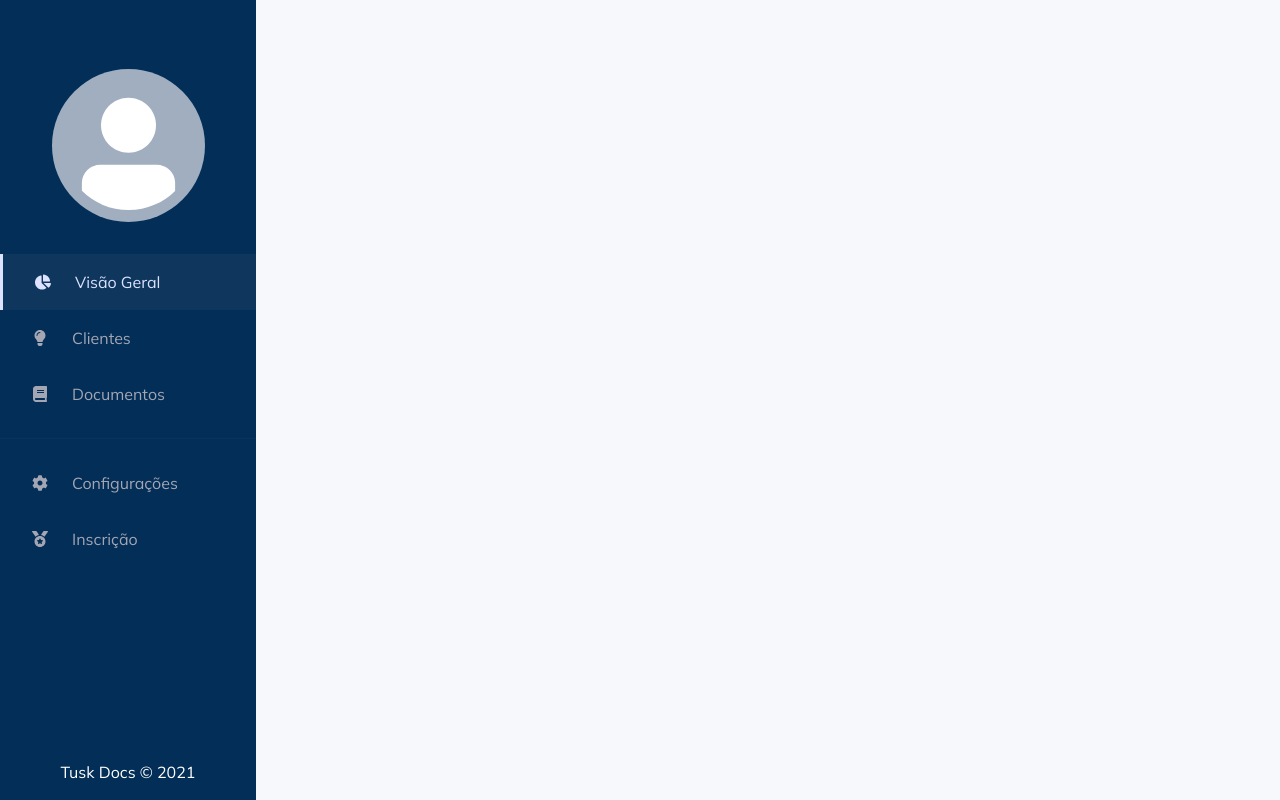
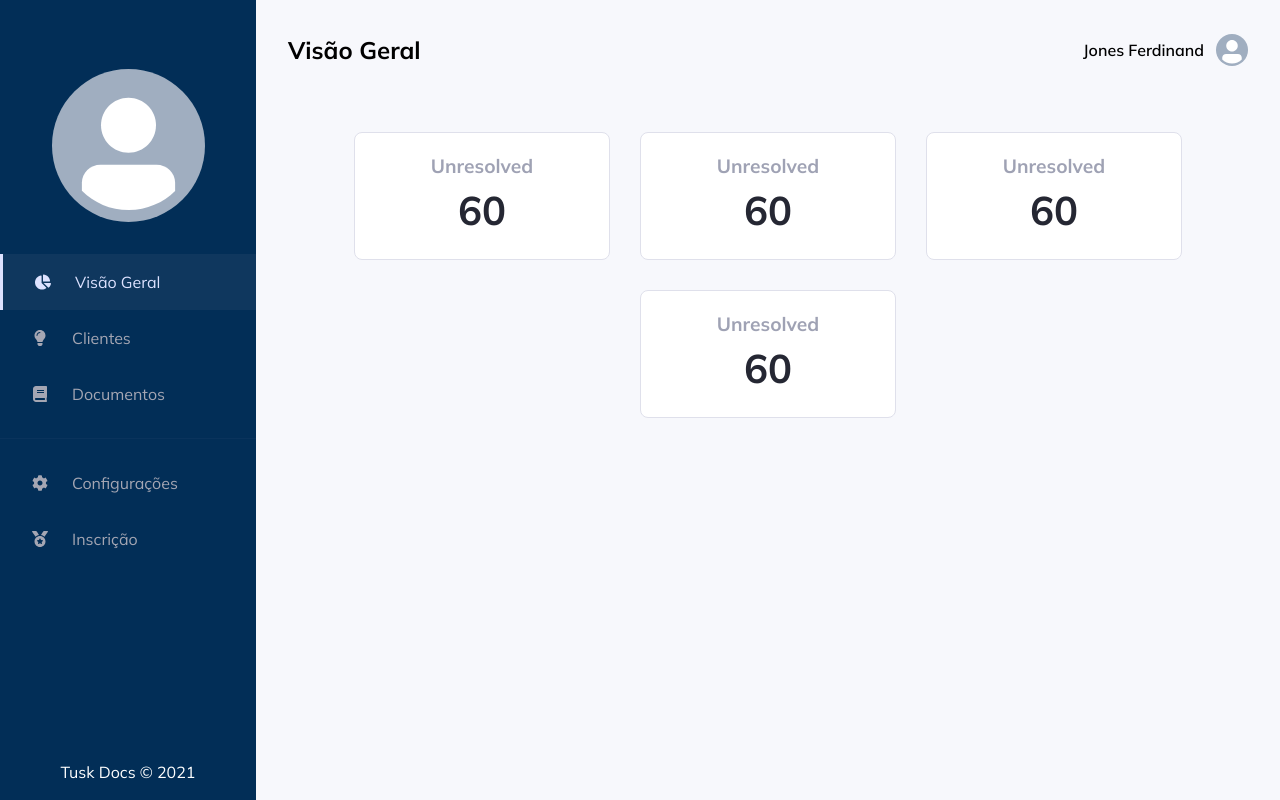
Before and after one commit to MateusRWarmling/tusk-docs-web, a React (Vite) app: page /dashboard in a window 1280 px wide. Built offline with nearby package versions, Linux system fonts and the light colour scheme.

Commit message:
Add: dashboard

```diff
--- /dev/null
+++ b/src/components/DocumentDataBox/index.tsx
@@ -0,0 +1,35 @@
+import { Flex, Text } from "@chakra-ui/react";
+
+interface DocumentDataBoxProps {
+  title: string;
+  number: string;
+}
+
+export function DocumentDataBox({ title, number }: DocumentDataBoxProps) {
+  return (
+    <Flex
+      backgroundColor="gray.75"
+      maxW="16rem"
+      h="8rem"
+      w="100%"
+      direction="column"
+      border="1px solid #DFE0EB"
+      borderRadius="0.5rem"
+      alignItems="center"
+      justifyContent="center"
+      _hover={{
+        borderColor: "blue.450",
+        p: {
+          color: "blue.450",
+        },
+      }}
+    >
+      <Text fontWeight="bold" fontSize="1.2rem" color="#9FA2B4" _hover={{}}>
+        {title}
+      </Text>
+      <Text fontWeight="bold" fontSize="2.5rem" color="#252733">
+        {number}
+      </Text>
+    </Flex>
+  );
+}
--- /dev/null
+++ b/src/components/PagesHeader/UserInfo.tsx
@@ -0,0 +1,16 @@
+import { Flex, Text, Avatar } from "@chakra-ui/react";
+
+interface UserInfoProps {
+  name: string;
+}
+
+export function UserInfo({ name }: UserInfoProps) {
+  return (
+    <Flex alignItems="center">
+      <Text fontWeight="semibold" marginRight="12px">
+        {name}
+      </Text>
+      <Avatar size="sm" />
+    </Flex>
+  );
+}
--- /dev/null
+++ b/src/components/PagesHeader/index.tsx
@@ -0,0 +1,17 @@
+import { Flex, Text } from "@chakra-ui/react";
+import { UserInfo } from "./UserInfo";
+
+interface PagesHeaderProps {
+  title: string;
+}
+
+export function PagesHeader({ title }: PagesHeaderProps) {
+  return (
+    <Flex justifyContent="space-between">
+      <Text fontSize="1.5rem" fontWeight="bold">
+        {title}
+      </Text>
+      <UserInfo name="Jones Ferdinand" />
+    </Flex>
+  );
+}
--- /dev/null
+++ b/src/pages/Dashboard/DocumentNumbers.tsx
@@ -0,0 +1,13 @@
+import { Flex, Box } from "@chakra-ui/react";
+import { DocumentDataBox } from "../../components/DocumentDataBox";
+
+export function DocumentNumbers() {
+  return (
+    <Flex gridGap="30px" w="100%" justifyContent="center" flexWrap="wrap">
+      <DocumentDataBox number="60" title="Unresolved" />
+      <DocumentDataBox number="60" title="Unresolved" />
+      <DocumentDataBox number="60" title="Unresolved" />
+      <DocumentDataBox number="60" title="Unresolved" />
+    </Flex>
+  );
+}
--- a/src/pages/Dashboard/index.tsx
+++ b/src/pages/Dashboard/index.tsx
@@ -1,10 +1,23 @@
-import { Flex } from "@chakra-ui/react";
+import { Flex, Box } from "@chakra-ui/react";
 import { Sidebar } from "../../components/Sidebar";
+import { PagesHeader } from "../../components/PagesHeader";
+import { DocumentNumbers } from "./DocumentNumbers";
 
 export function Dashboard() {
   return (
     <Flex>
       <Sidebar />
+      <Box padding="2rem" width="100%">
+        <PagesHeader title="Visão Geral" />
+        <Flex
+          w="100%"
+          justifyContent="center"
+          direction="column"
+          marginTop="4rem"
+        >
+          <DocumentNumbers />
+        </Flex>
+      </Box>
     </Flex>
   );
 }
```
Also changed, not shown: src/pages/Dashboard/MainPanel/LineChart.tsx (added, +7 -0 lines), src/pages/Dashboard/MainPanel/index.tsx (added, +7 -0 lines).
